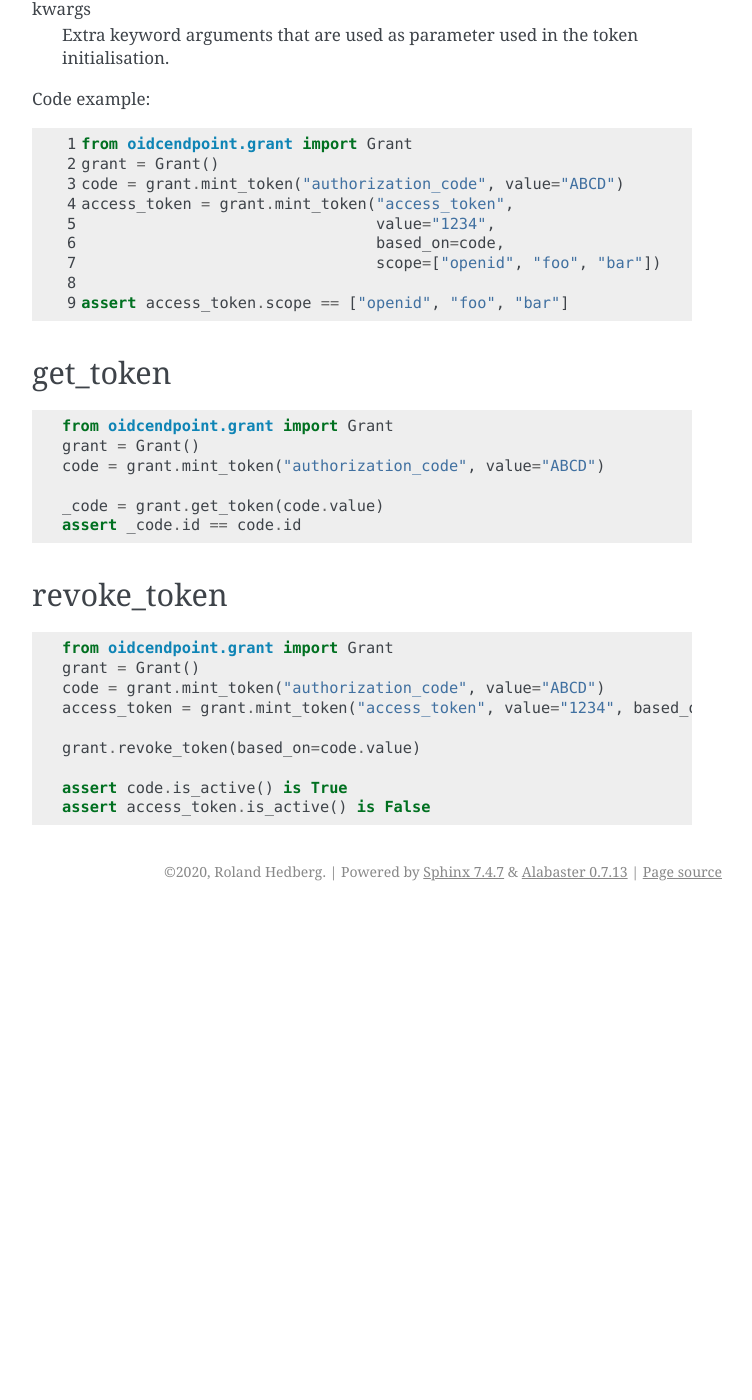
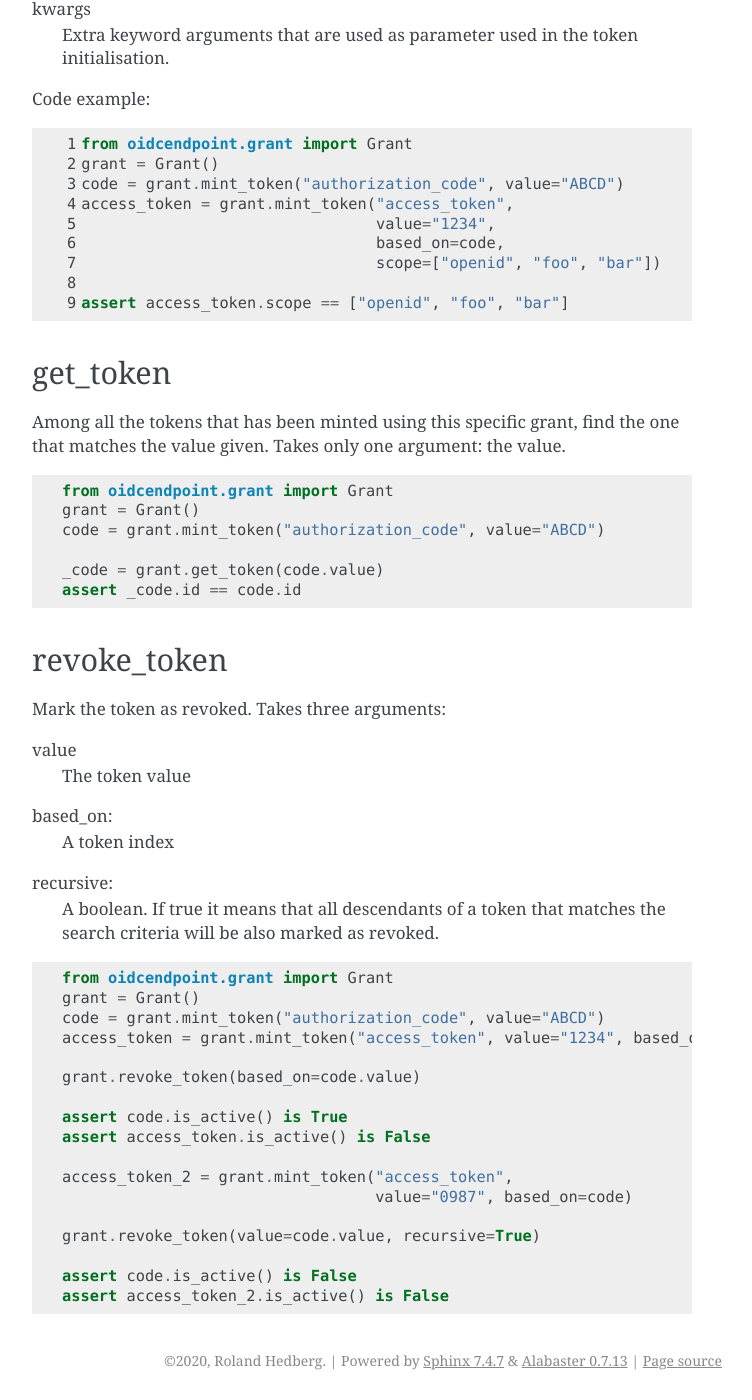
Before and after one commit to IdentityPython/new-session-management, a Sphinx documentation site: the page built from docs/source/grant_api.rst, in a window 1280 px wide and 1400 px high, scrolled down 2636 px. Shown: the whole window, without its empty margins (388-1140 px from the left). Built offline with Sphinx 7.4.7, drawn with Linux system fonts in a browser that asks for light colours; before the commit the page ends 3547 px from its top, so only the background shows below that.

Commit message:
Done version 0.1 of Grant API

```diff
--- a/docs/source/grant_api.rst
+++ b/docs/source/grant_api.rst
@@ -155,6 +155,10 @@ get_token
 ---------
 .. _get_token:
 
+Among all the tokens that has been minted using this specific grant, find
+the one that matches the value given.
+Takes only one argument: the value.
+
 .. code-block::
 
     from oidcendpoint.grant import Grant
@@ -168,6 +172,19 @@ revoke_token
 ------------
 .. _revoke_token:
 
+Mark the token as revoked.
+Takes three arguments:
+
+value
+    The token value
+
+based_on:
+    A token index
+
+recursive:
+    A boolean. If true it means that all descendants of a token
+    that matches the search criteria will be also marked as revoked.
+
 .. code-block::
 
     from oidcendpoint.grant import Grant
@@ -179,3 +196,11 @@ revoke_token
 
     assert code.is_active() is True
     assert access_token.is_active() is False
+
+    access_token_2 = grant.mint_token("access_token",
+                                      value="0987", based_on=code)
+
+    grant.revoke_token(value=code.value, recursive=True)
+
+    assert code.is_active() is False
+    assert access_token_2.is_active() is False
```
